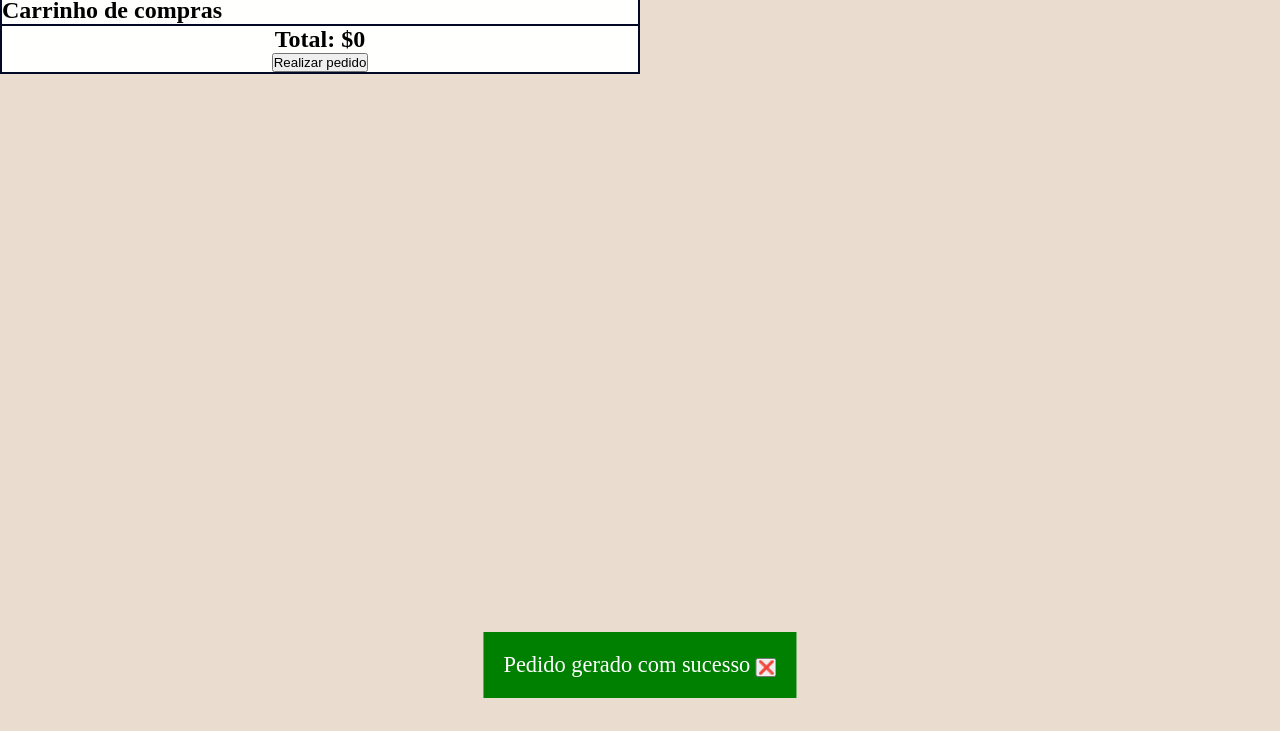
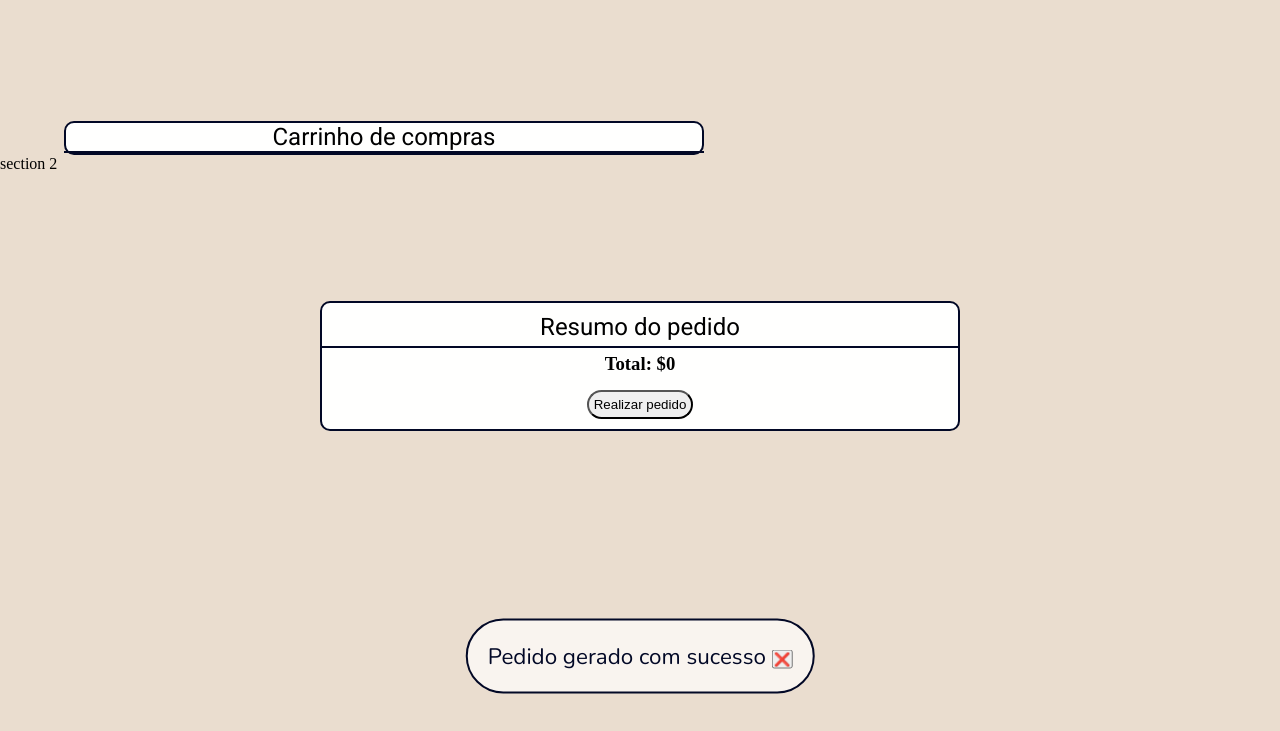
Before and after one commit to Igor-Victor21/Loja-148, a plain HTML site: page Carrinho/index.html in a window 1280 px wide. Shown: the part 69-800 px from the top of the page. Drawn offline with nearby package versions, Linux system fonts and the light colour scheme.

Commit message:
mudança no carrinho parte visual

```diff
--- a/Carrinho/index.html
+++ b/Carrinho/index.html
@@ -1,14 +1,19 @@
 <!DOCTYPE html>
 <html lang="en">
+
 <head>
     <meta charset="UTF-8">
     <meta name="viewport" content="width=device-width, initial-scale=1.0">
     <title>Carrinho</title>
     <script src="https://code.jquery.com/jquery-3.7.0.js"></script>
     <script src="https://cdnjs.cloudflare.com/ajax/libs/mammoth/1.0.1/mammoth.browser.min.js"></script>
+    <link rel="preconnect" href="https://fonts.googleapis.com">
+    <link rel="preconnect" href="https://fonts.gstatic.com" crossorigin>
+    <link href="https://fonts.googleapis.com/css2?family=Amatic+SC:wght@400;700&family=Nunito:ital,wght@0,200..1000;1,200..1000&display=swap"rel="stylesheet">
+    <link href="https://fonts.googleapis.com/css2?family=Amatic+SC:wght@400;700&family=Nunito:ital,wght@0,200..1000;1,200..1000&family=Roboto:ital,wght@0,100..900;1,100..900&display=swap" rel="stylesheet">
     <style>
         /* font nunito, ou roboto */
-        :root{
+        :root {
             --bg-sup: #f9f4ef;
             --bg-c: #eaddcf;
             --negrito: #020826;
@@ -16,72 +21,142 @@
             --bg-card: #fffffe;
             --linhas: #fffffe;
         }
-        *{
+
+        * {
             margin: 0;
             padding: 0;
             box-sizing: border-box;
         }
-        #pedido{
+
+        #pedido {
             display: block;
             position: absolute;
             bottom: 0;
             left: 50%;
             transform: translate(-50%, -50%);
             padding: 20px;
-            background-color: green;
-            color: white;
+            background-color: var(--bg-sup);
+            color: var(--negrito);
+            border-radius: 999px;
+            border: 2px solid var(--negrito);
+            font-family: "Nunito", sans-serif;
+            font-weight: 400;
+            font-style: normal;
             font-size: 1.4rem;
         }
-        body{
+
+        body {
             background-color: var(--bg-c);
+
         }
-        body a{
+
+        body a {
             display: flex;
             position: relative;
 
         }
 
-        .fundo-topo{
+        .fundo-topo {
             display: flex;
             background-color: var(--bg-sup);
             width: 100%;
         }
 
-        .fundo-topo a{
+        .fundo-topo a {
             padding-top: 15px;
             padding-left: 3px;
         }
 
-        .logo-topo{
+        .logo-topo {
             display: flex;
             align-items: center;
             justify-content: center;
-            padding-left: 50%;
+            padding-left: 47vw;
             flex-direction: column;
         }
 
-       #s1{
+        #s1 {
             display: flex;
             align-items: center;
             justify-content: center;
             flex-direction: column;
             background-color: var(--bg-card);
             width: 50vw;
+            margin-left: 5vw;
+            margin-top: 10vw;
+            min-width: 50vw;
+            max-width: 80vw;
             border: 2px solid #020826;
+            border-radius: 10px;
         }
 
-        #s1 h1{
-        border: 2px solid #020826;
+        h1 {
+            display: flex;
+            align-items: center;
+            justify-content: center;
+            flex-direction: column;
+            text-align: center;
+            font-family: "Roboto", sans-serif;
+            font-weight: 400;
+            font-style: normal;
+            width: 50vw;
+            min-width: 50vw;
+            max-width: 80vw;
+            border-bottom: 2px solid var(--negrito);
+        }
+
+        #s3 {
+            display: flex;
             align-items: center;
             justify-content: center;
             flex-direction: column;
             background-color: var(--bg-card);
             width: 50vw;
+            margin-left: 25vw;
+            margin-top: 10vw;
+            min-width: 50vw;
+            max-width: 80vw;
             border: 2px solid #020826;
+            border-radius: 10px;
+        }
+
+        h2 {
+            display: flex;
+            align-items: center;
+            justify-content: center;
+            flex-direction: column;
+            text-align: center;
+            font-family: "Roboto", sans-serif;
+            font-weight: 400;
+            font-style: normal;
+            width: 50vw;
+            min-width: 50vw;
+            max-width: 80vw;
+            padding-bottom: 5px;
+            border-bottom: 2px solid var(--negrito);
+        }
+
+        .div-pedido{
+            display: flex;
+            align-items: center;
+            justify-content: center;
+            flex-direction: column;
+            padding: 10px;
+        }
+
+        .botaoTotal {
+            margin-top: 10px;
+            padding: 5px;
+            border-radius: 999px;
+        }
+
+        h3{
+            padding: 5px;
         }
 
     </style>
 </head>
+
 <body>
     <div class="fundo-topo">
         <a href="../Loja/">
@@ -91,22 +166,30 @@
             <img src="../Assets/Imagens/U-removebg-preview.png" alt="img-logo" width="80px" height="auto">
         </div>
     </div>
+
     <section id="s1">
-    <div>
         <h1>Carrinho de compras</h1>
+        <div id="lista">
         </div>
-    <div id="lista">
-
-    </div>
-    <h2 id="total"></h2>
-    <button onclick="gerarDocumentoWord()">Realizar pedido</button>
+    </section>
+        <section id="s2">
+            section 2
+        </section>
+    <section id="s3">
+        <div class="div-pedido">
+            <h2>Resumo do pedido</h2>
+            <h3 id="total"></h3>
+            <button class="botaoTotal" onclick="gerarDocumentoWord()">Realizar pedido</button>
             <p id="pedido">
                 Pedido gerado com sucesso
                 <button id="sc" onclick="sucessClose()">❌</button>
             </p>
             <script src="script.js"></script>
+        </div>
     </section>
 
 
+
 </body>
+
 </html>
--- a/Carrinho/script.js
+++ b/Carrinho/script.js
@@ -18,14 +18,14 @@ $(document).ready(function(){
         //itera sobre os itens do carrinho
         $.each(carrinho, function(index, item){
             //cria um elemento de lista pára cada item
-            const listItem = $("<li>").text(
-                `${item.descricao} - Preço: $${item.preco}`
+            const listItem = $("<p>").text(
+                `${item.descricao} - Unidade: R$${item.preco}`
             );
 
             //cria um botao de remoção do item
             const removeButton = $("<button>")
-            .addClass("batata")
-                .text("❌")
+            .addClass("botaoRemov")
+                .text("🗑️")
                 .css("margin-left", "10px")
                 .click(function(){
                     removerItemDoCarrinho(index)
@@ -85,6 +85,6 @@ function gerarDocumentoWord(){
     document.getElementById("pedido").style.display = "block"
 }
 
-function successClose(){
+function sucessClose(){
     document.getElementById("pedido").style.display = "none"
 }
```
Lines whose indentation alone changed are shown as unchanged.
